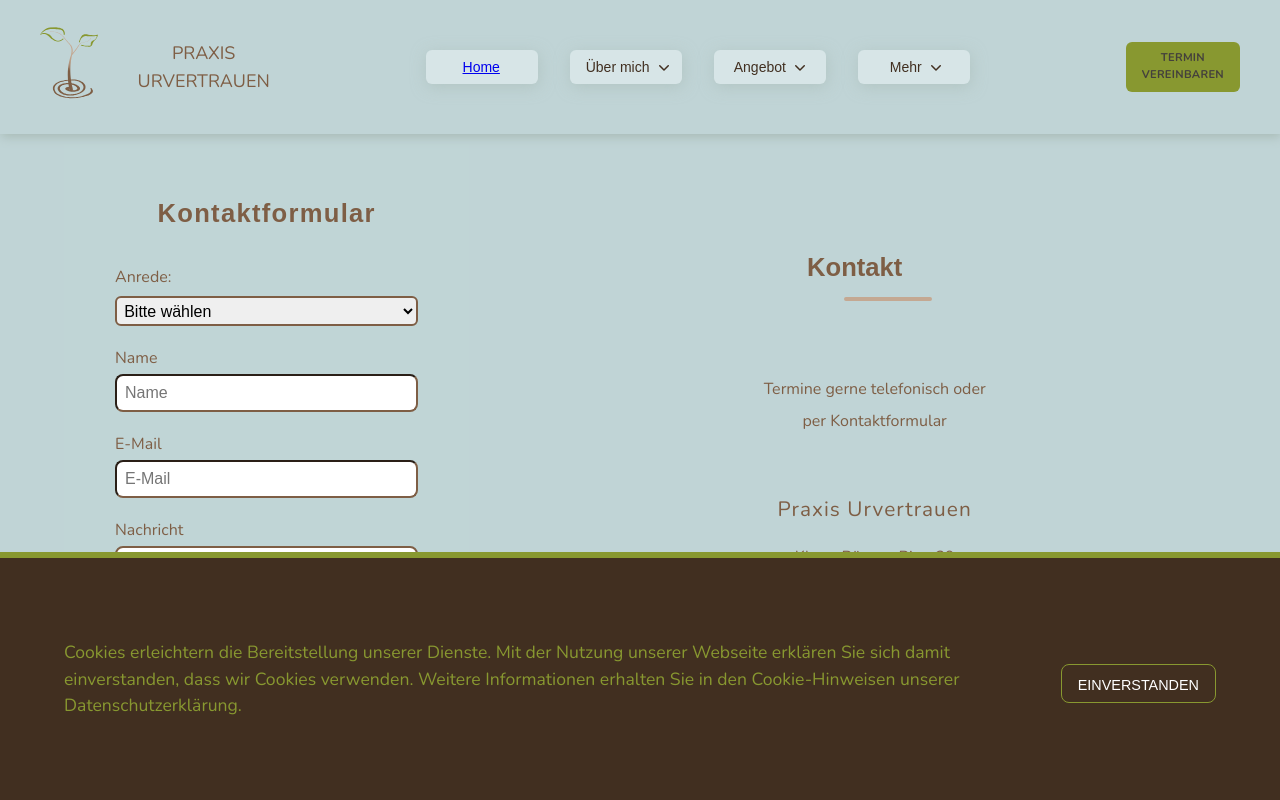
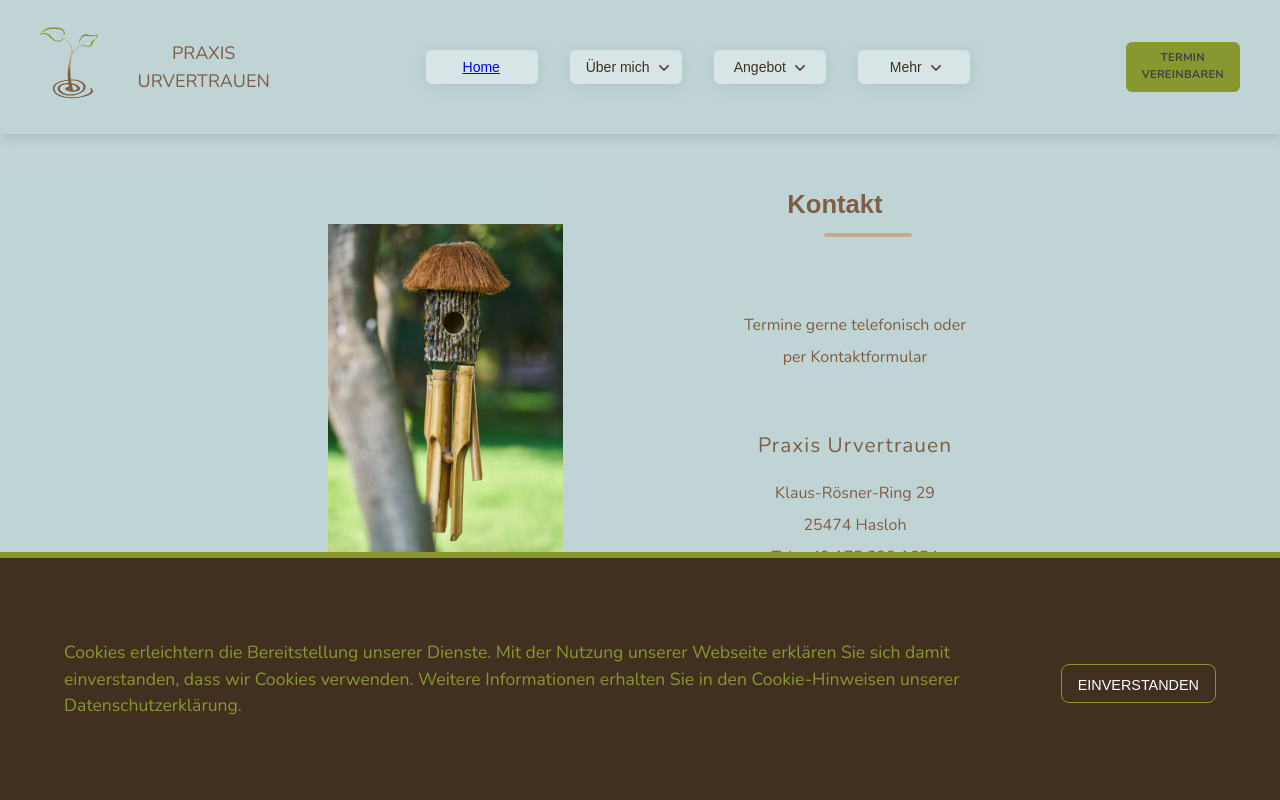
Before and after one commit to Lucarte/PraxisEnna, a React (Vite) app: page /mehr in a window 1280 px wide. Shown: the top 800 px of the page. Built offline with nearby package versions, Linux system fonts and the light colour scheme; the HTML template or start-up script is replaced by a standard one; a web font is replaced by a local one.

Commit message:
replace formular with pic

```diff
--- a/src/pages/Mehr.tsx
+++ b/src/pages/Mehr.tsx
@@ -1,10 +1,12 @@
+import homechime from "../assets/homechime.png";
+
 const Mehr = () => {
 	return (
 		// CONTACT htmlForM
 		<article className='flex flex-col py-24 overflow-x-hidden leading-8 bg-darkTurquis lg:bg-lightBrown px-auto'>
-			<section className='lg:flex lg:flex-row-reverse lg:bg-darkTurquis lg:w-full xl:24 2xl:pl-32 2xl:-pr-24 lg:justify-center lg:items-center'>
-				<div className='w-full bg-[url("/src/assets/hand.png")] bg-no-repeat bg-cover text-darkBrown lg:bg-darkTurquis lg:bg-none lg:flex lg:justify-center items-center 2xl:-pr-24'>
-					<div className='flex flex-col gap-10 px-12 pt-4 pb-12 text-center lg:-mt-24'>
+			<section className='lg:flex lg:flex-row-reverse lg:bg-darkTurquis lg:w-full lg:items-center lg:justify-center gap-[13rem]'>
+				<div className='w-full lg:w-1/2 pb-10 pt-6 bg-[url("/src/assets/hand.png")] bg-no-repeat bg-cover justify-center lg:justify-start flex text-darkBrown lg:bg-darkTurquis lg:bg-none lg:flex items-center'>
+					<div className='flex flex-col gap-10 text-center lg:-mt-24'>
 						<div className='flex flex-col items-start mx-0 mt-12 mb-8 bold text-veryDarkBrown lg:opacity-0'>
 							<h2 className='text-[18px]'>MEHR...</h2>
 							<span className='block h-1 -mt-3 mr-0 mb-0 ml-[1.3rem] rounded-md w-16 bg-turquis'></span>
@@ -33,84 +35,13 @@ const Mehr = () => {
 						</div>
 					</div>
 				</div>
-				<div className='flex justify-center lg:mt-12 lg:ml-16 bg-turquis lg:w-1/2'>
-					<div className='custom-mdhtmlForm-margin'>
-						<form
-							className='text-[1rem] flex flex-col gap-4 p-8 mx-0 mt-0 mb-20 rounded-[10px] shadow-shadowhtmlFormular text-darkBrown lg:py-8 lg:px-12'
-							id='register-htmlForm'
-							action='/php/sendMail.php'
-							method='post'>
-							{/* <!-- <htmlForm id="register-htmlForm" action="../../src/htmlFormValidation.php" method="post"> --> */}
-							<h2 className='font-title mb-4 text-[1.6rem] text-center lg:tracking-wider'>
-								Kontaktformular
-							</h2>
-							<div className='flex flex-col gap-[.2rem]'>
-								<label
-									className='font-medium text-darkBrown'
-									id='anrede-label'
-									htmlFor='anrede'
-									aria-describedby='nameHint'>
-									Anrede:
-								</label>
-								<select
-									className='text-[1rem] border-solid border-[2px] border-darkBrown rounded-md p-[.2rem] min-w-[500px]-p-[.4rem] min-w-[500px]-[12rem]'
-									required
-									id='anrede'
-									name='anrede'
-									data-check='anrede'>
-									<option value=''>Bitte wählen</option>
-									<option value='child'>Kind</option>
-									<option value='female'>Frau</option>
-									<option value='divers'>Divers</option>
-									<option value='male'>Herr</option>
-								</select>
-								<p id='anredeHint' className='hidden mt-[.3rem]'>
-									Wahl erhtmlForderlich!
-								</p>
-							</div>
-							<div className='text-[1rem]'>
-								<label className='font-medium text-darkBrown' htmlFor='name'>
-									Name
-								</label>
-								<input
-									required
-									id='name'
-									name='name'
-									type='text'
-									className='text-[#889830] text-[1rem] rounded-lg leading-none border-2 border-[#7E5E45] focus:border-white transition-all duration-300 p-2 w-full outline-none'
-									placeholder='Name'
-								/>
-							</div>
-							<div className='text-[1rem]'>
-								<label className='font-medium text-darkBrown' htmlFor='email'>
-									E-Mail
-								</label>
-								<input
-									required
-									id='email'
-									name='email'
-									type='email'
-									className='text-[#889830] rounded-lg text-[1rem] leading-none border-2 border-[#7E5E45] focus:border-white transition-all duration-300 p-2 w-full outline-none'
-									placeholder='E-Mail'
-								/>
-							</div>
-							<div>
-								<label className='font-medium text-darkBrown' htmlFor='message'>
-									Nachricht
-								</label>
-								<textarea
-									required
-									id='message'
-									name='message'
-									className='text-[#889830] text-[1rem] rounded-lg leading-none border-2 border-[#7E5E45] focus:border-white transition-all duration-300 p-2 w-full outline-none'
-									placeholder='Nachricht'></textarea>
-							</div>
-							<input
-								type='submit'
-								value='SUBMIT'
-								className='hover:bg-[#412F20] w-full bg-[#7E5E45] rounded-md border-0 cursor-pointer text-white text-base p-2 pb-[10px] transition-all duration-300 mt-4'
-							/>
-						</form>
+				<div className='flex justify-center lg:mt-20 lg:mb-8 bg-turquis lg:w-1/2 lg:justify-end'>
+					<div className='w-full md:w-0 bg-[url("/src/assets/homechime.png")] bg-no-repeat bg-cover mr-0 md:mr-[13rem]'>
+						<img
+							className='opacity-0 md:opacity-100 py-0 md:pt-12 md:pb-8 md:h-[26rem] md:p-0 lg:h-[27rem] lg:pr-20'
+							src={homechime}
+							alt='beautiful house of a bird'
+						/>
 					</div>
 				</div>
 			</section>
@@ -173,82 +104,3 @@ const Mehr = () => {
 };
 
 export default Mehr;
-
-// SENDMAIL FILE
-// <?php
-
-// ini_set('display_errors', 1);
-// error_reporting(E_ALL);
-
-// use PHPMailer\PHPMailer\PHPMailer;
-// use PHPMailer\PHPMailer\SMTP;
-// use PHPMailer\PHPMailer\Exception;
-
-// require './Mail/PHPMailer/src/Exception.php';
-// require './Mail/PHPMailer/src//PHPMailer.php';
-// require './Mail/PHPMailer/src/SMTP.php';
-
-// $anrede = $_POST['anrede'];
-// $name = $_POST['name'];
-// $email = $_POST['email'];
-// $message = $_POST['message'];
-// $rechnungsEmail = "lucatobonm@gmail.com";
-// $first_name = "";
-// $last_name = "";
-// $rechnungsID = "";
-// $mail = new PHPMailer(true); // Passing true enables exceptions
-// try {
-//   // SMTP configuration
-//   $mail->isSMTP();
-//   $mail->Host = 'mxe884.netcup.net'; // Your SMTP server address
-//   $mail->SMTPAuth = true;
-//   $mail->Username = 'Mail@praxis-urvertrauen.de'; // Your SMTP username
-//   $mail->Password = 'WhereAreTheApples'; // Your SMTP password
-//   $mail->SMTPSecure = PHPMailer::ENCRYPTION_STARTTLS; // Use ENCRYPTION_STARTTLS or ENCRYPTION_SMTPS
-//   $mail->Port = 25; // SMTP port
-
-//   $mail->CharSet = 'UTF-8';
-//   $mail->setFrom('Mail@praxis-urvertrauen.de', 'www.praxis-urvertrauen.de'); // FROM
-//   $mail->addAddress($rechnungsEmail, $first_name . " " . $last_name); // TO
-
-//   $subject = '=?UTF-8?B?' . base64_encode('Weiterleitung' . $rechnungsID) . '?=';
-//   $mail->Subject = $subject;
-
-//   $mail->isHTML(true);
-//   $mail->Body   = '<!doctype html>
-// <html>
-//   <head>
-//     <meta name="viewport" content="width=device-width, initial-scale=1.0"/>
-//     <meta http-equiv="Content-Type" content="text/html; charset=UTF-8" />
-//     <style>
-//       body {
-//         font-family: sans-serif;
-//         -webkit-font-smoothing: antialiased;
-//         line-height: 1.5;
-//         margin: 1rem;
-//         -ms-text-size-adjust: 100%;
-//         -webkit-text-size-adjust: 100%;
-//       }
-//    </style>
-//   </head>
-
-//   <body>
-//     <h1 >POST von URVERTRAUEN</h1>
-//       <section>
-//         <p > Anrede: $anrede</p>
-//         <p > Name: $name </p>
-//         <p > E-Mail: $email </p>
-//         <p > Message: $message</p>
-//       </section>
-//   </body>
-// </html>';
-
-//   $mail->AltBody = 'Anfrage von Urvertrauen';
-
-//   $mail->send();
-//   echo "<script> window.location = 'http://www.praxis-urvertrauen.de' </script>";
-
-//   // EMAIL SENDED
-// } catch (Exception $e) {
-//   echo $e;
-// }
```
Also changed, not shown: 5 other files (tests, documents, lock files or other folders).
